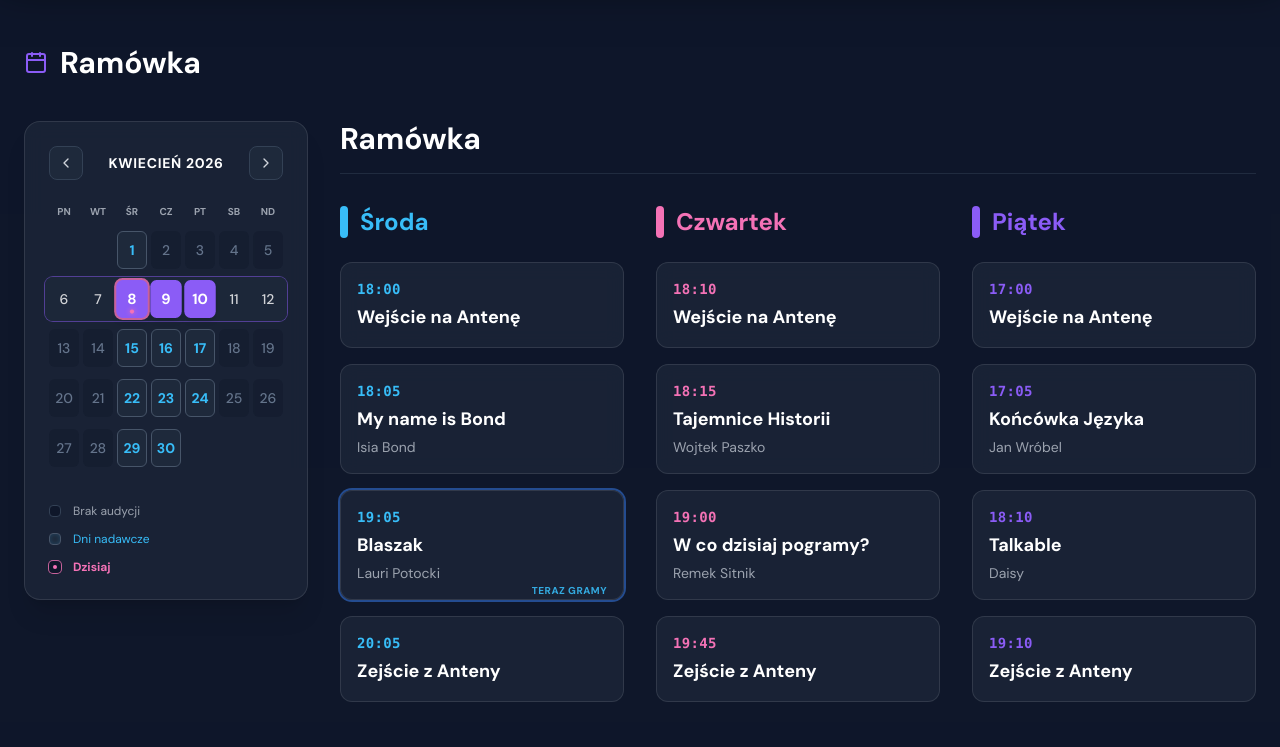
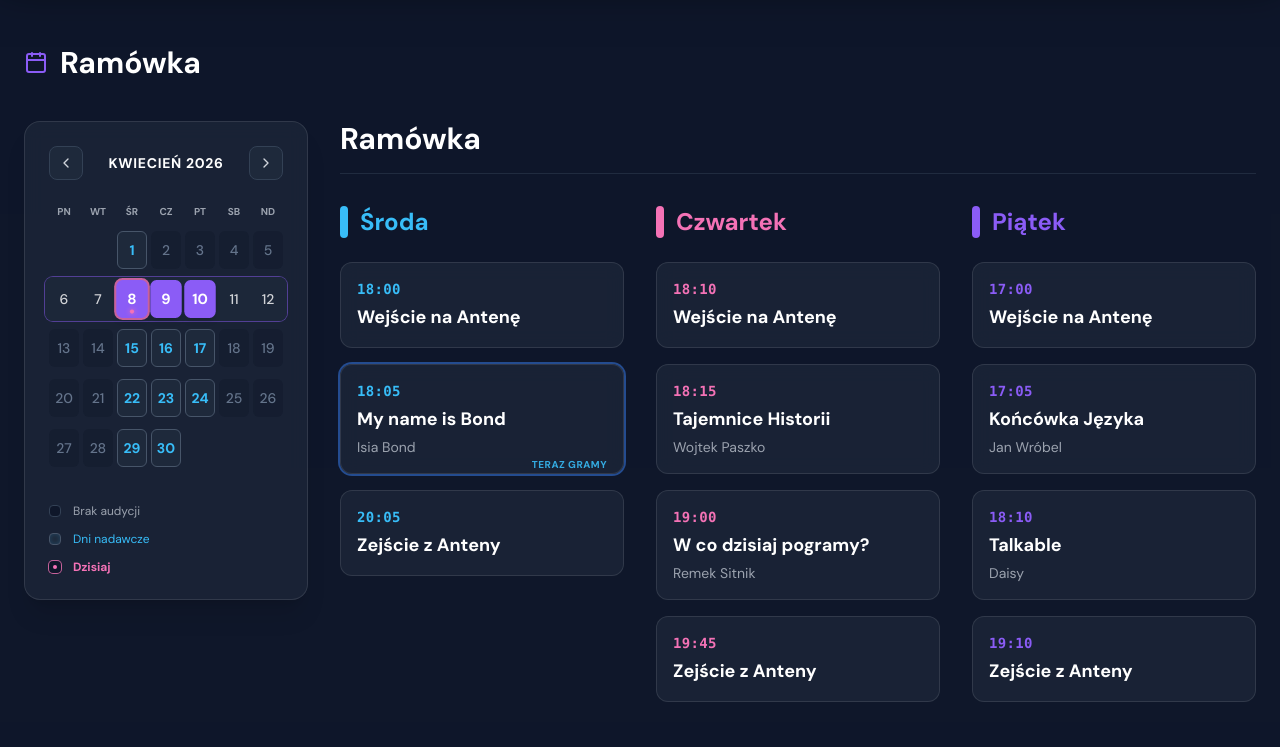
Before and after one commit to Zotxonk/Uniradio, a website: page index.html in a window 1280 px wide. Shown: the part 803-1550 px from the top of the page. Drawn offline with nearby package versions, Linux system fonts and the light colour scheme.

Commit message:
Add files via upload

```diff
--- a/index.html
+++ b/index.html
@@ -706,11 +706,14 @@
                 ];
             }
             if (dateStr === '2026-04-08' && dayId === 'sroda') {
-                renderedData = renderedData.map(item => {
-                    if (item.time === '18:05') { return { time: "18:05", title: "My name is Bond", presenter: "Isia Bond" }; }
-                    return item;
-                });
+                renderedData = renderedData
+                    .map(item => {
+                        if (item.time === '18:05') { return { time: "18:05", title: "My name is Bond", presenter: "Isia Bond" }; }
+                        return item;
+                    })
+                    .filter(item => item.title !== "Blaszak"); // Jednorazowe usunięcie Blaszaka
             }
+
 
             return renderedData;
         }
```
